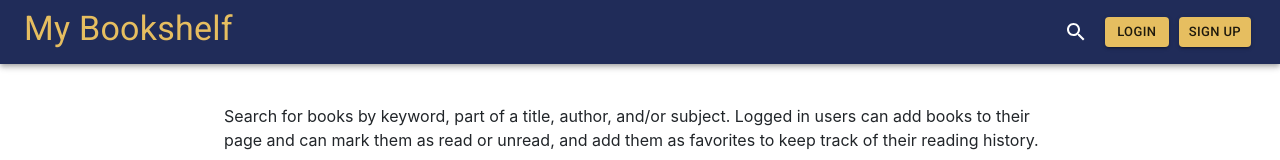
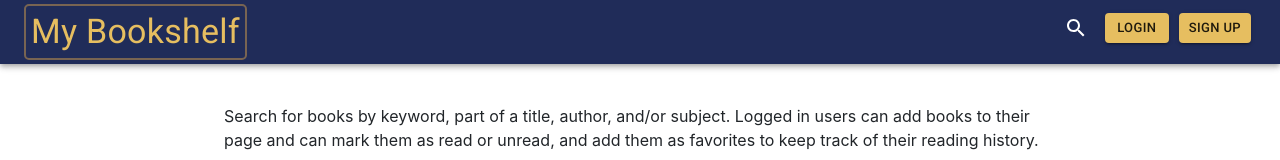
Before and after one commit to Kaleighspurio/Book-App, a React (Create React App) app in the folder client/: page / in a window 1280 px wide. Shown: the top 160 px of the page. Built offline with nearby package versions, Linux system fonts and the light colour scheme; no server answers.

Commit message:
more style on navbar

```diff
--- a/client/src/components/Navbar/Navbar.css
+++ b/client/src/components/Navbar/Navbar.css
@@ -4,6 +4,11 @@
 
 .golden-font {
     color: #E6BE60;
+}
+.nav-brand {
+    border: 2px solid #786452;
+    border-radius: 5px;
+    padding: 5px;
 }
 
 .search-button {
@@ -19,3 +24,5 @@
 .fav-icon-nav {
     margin: 3px;
 }
+
+.log-out-button {}
--- a/client/src/components/Navbar/Navbar.js
+++ b/client/src/components/Navbar/Navbar.js
@@ -22,7 +22,7 @@ export default function Navbar({ setRender }) {
           <Toolbar>
             <Grid justify="space-between" container>
               <Grid item>
-                <Typography className="golden-font" variant="h4">
+                <Typography className="golden-font nav-brand" variant="h4">
                   My Bookshelf
                 </Typography>
               </Grid>
@@ -82,7 +82,7 @@ export default function Navbar({ setRender }) {
                       My Favorites
                     </Button>
                     <Button
-                      className="nav-buttons"
+                      className="nav-buttons log-out-button"
                       size="small"
                       variant="contained"
                       onClick={logout}
```
